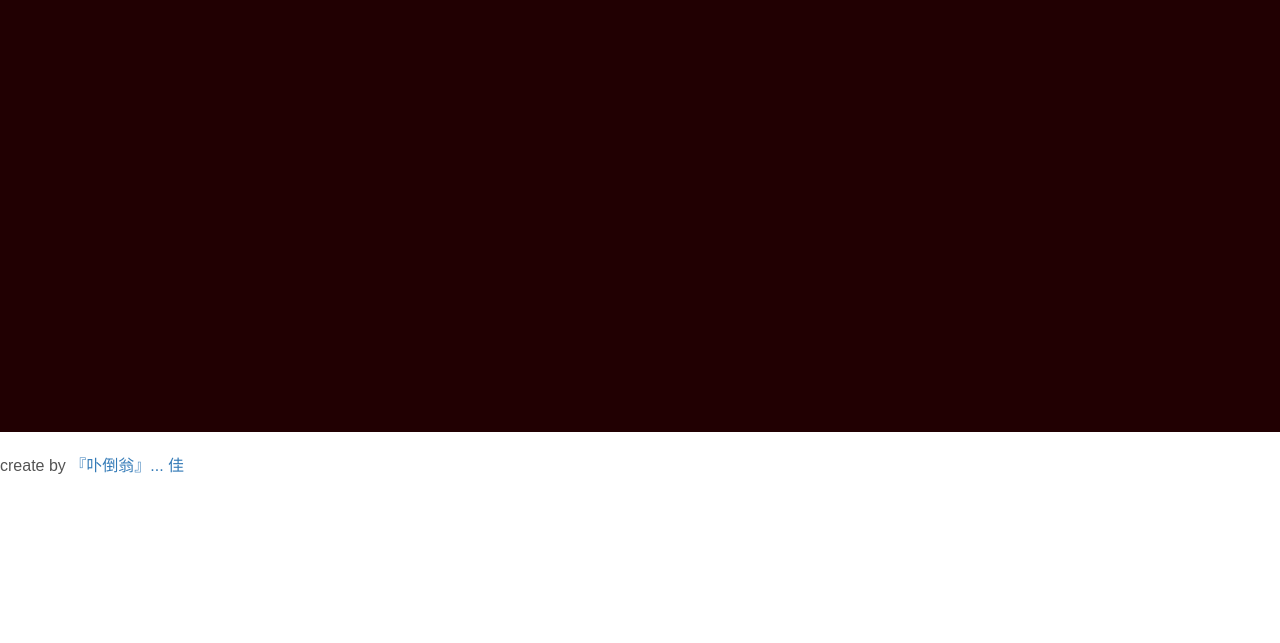
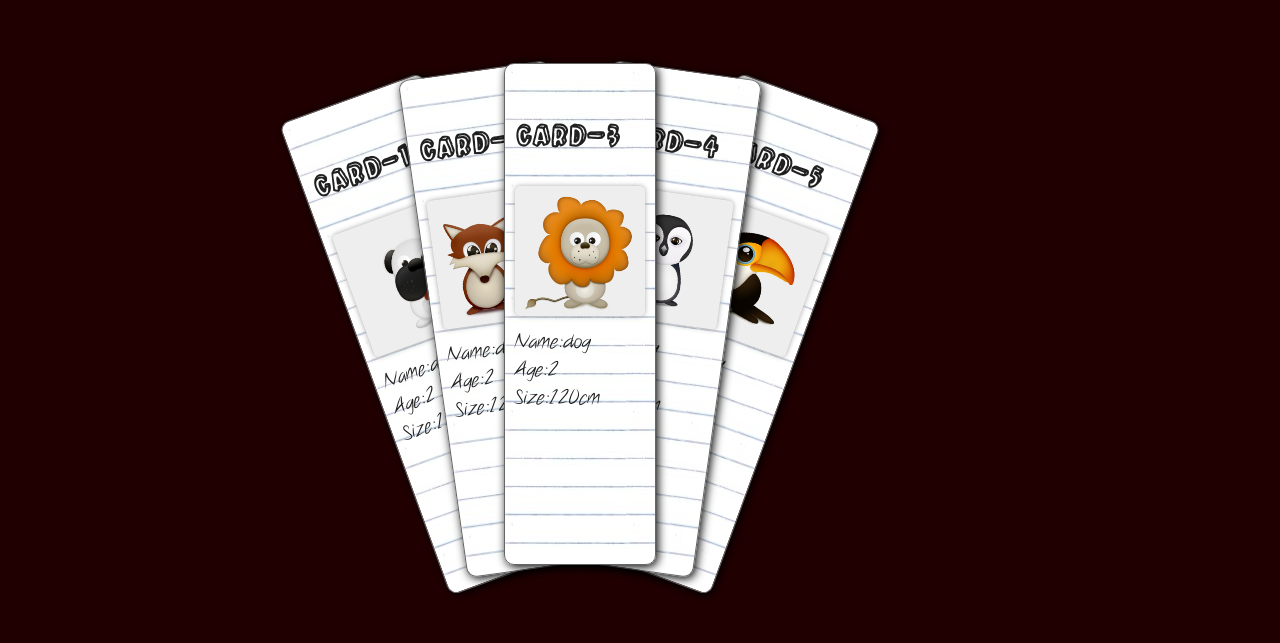
Before and after one commit to hjjia/h5translate3d, a plain HTML site: page index.html in a window 1280 px wide. Shown: the part 1568-2211 px from the top of the page. Before the commit the page ends 2044 px from the top, so only its background shows below. Drawn offline with Linux system fonts and the light colour scheme.

Commit message:
html5特效

```diff
--- a/index.html
+++ b/index.html
@@ -36,8 +36,40 @@
                         </div>
                     </li>
                 </ul>
+
+                <div class="wrapper">
+                    <div>
+                        <ul id="index-cards">
+                            <li id="card-1">
+                                <h3>card-1</h3>
+                                <img src="public/translate/images/img_t9dog2_trans.png">
+                                <p>Name:dog<br/>Age:2<br/>Size:120cm</p>
+                            </li>
+                            <li id="card-2">
+                                <h3>card-2</h3>
+                                <img src="public/translate/images/img_t9foxy_trans.png">
+                                <p>Name:dog<br/>Age:2<br/>Size:120cm</p>
+                            </li>
+                            <li id="card-3">
+                                <h3>card-3</h3>
+                                <img src="public/translate/images/img_t9lion_trans.png">
+                                <p>Name:dog<br/>Age:2<br/>Size:120cm</p>
+                            </li>
+                            <li id="card-4">
+                                <h3>card-4</h3>
+                                <img src="public/translate/images/img_t9penguino_trans.png">
+                                <p>Name:dog<br/>Age:2<br/>Size:120cm</p>
+                            </li>
+                            <li id="card-5">
+                                <h3>card-5</h3>
+                                <img src="public/translate/images/img_t9tuqui_trans.png">
+                                <p>Name:dog<br/>Age:2<br/>Size:120cm</p>
+                            </li>
+                        </ul>
+                    </div>
+                </div>
+
             </div>
-
         </div>
     </div>
 
--- a/public/translate/css/translate.css
+++ b/public/translate/css/translate.css
@@ -12,7 +12,7 @@ body{
 }
 .main{
     width: 100%;
-    min-height: 1000px;
+    height: 1000px;
     position: relative;
     background-color: #210002;
 }
@@ -65,7 +65,7 @@ body{
 
 .content{
     width: 100%;
-    min-height: 1000px;
+    min-height: 1300px;
     background-color:#210002 ;
     z-index: 99;
     position: relative;
@@ -129,3 +129,131 @@ body{
 .copyright .link:hover{
     color: #23527c;
 }
+
+@font-face {
+    font-family: "KulminoituvaRegular";
+    src: url(../font/kulminoituva.woff) format("woff");
+}
+@font-face {
+    font-family: "NotethisRegular";
+    src: url(../font/Note_this.woff) format("woff");
+}
+
+body{
+    background-color: #202020;
+    color: #202020;
+    font-size: 125%;
+    font-family: NotethisRegular, Verdana, Arial, sans-serif;
+}
+h1,h2,h3,h4,h5,h6{
+    font-family: KulminoituvaRegular, "Arial Black", Gadget, sans-serif;
+    font-size: 1.5em;
+}
+.wrapper{
+    width: 960px;
+    margin: 210px auto 0;
+}
+.wrapper:after{
+    content: '';
+    display: block;
+    clear: both;
+}
+ul#index-cards{
+    margin-top: 70px;
+}
+ul#index-cards li{
+    background: url(../images/img_card_bg.jpg) repeat;
+    height: 450px;
+    width: 130px;
+    display: block;
+    float: left;
+    border: 1px solid #666;
+    padding: 25px 10px;
+    margin-bottom: 75px;
+    position: relative;
+    -webkit-border-radius: 10px;
+    -moz-border-radius: 10px;
+    border-radius: 10px;
+    -webkit-box-shadow:2px 2px 10px #000 ;
+    -moz-box-shadow: 2px 2px 10px #000;
+    -moz-transition: all 0.5s ease-in-out;
+    -webkit-transition: all 0.5s ease-in-out;
+}
+
+ul#index-cards li img{
+    width: 130px;
+    height: 130px;
+    background-color: #eeeeee;
+    border-radius: 5px;
+    -webkit-box-shadow: 0 0 5px #aaa;
+    -moz-box-shadow: 0 0 5px #aaa;
+    margin-top: 7px;
+}
+ul#index-cards li p{
+    margin-top: 5px;
+    text-align: left;
+    line-height: 28px;
+}
+
+#card-1{
+    -webkit-transform: rotate(-20deg);
+    -ms-transform: rotate(-20deg);
+    z-index: 1;
+    left: 160px;
+    top: 20px;
+}
+#card-2{
+    -webkit-transform: rotate(-8deg);
+    -ms-transform: rotate(-8deg);
+    z-index: 2;
+    left: 80px;
+    top: 5px;
+}
+#card-3{
+    z-index: 3;
+}
+#card-4{
+    -webkit-transform: rotate(8deg);
+    -ms-transform: rotate(8deg);
+    z-index: 2;
+    left: -80px;
+    top: 5px;
+}
+#card-5{
+    -webkit-transform: rotate(20deg);
+    -ms-transform: rotate(20deg);
+    z-index: 1;
+    left: -160px;
+    top: 20px;
+}
+/* Hover States */
+
+ul#index-cards li:hover {
+    z-index:4;
+}
+
+#card-1:hover {
+    -moz-transform: scale(1.1) rotate(-18deg);
+    -webkit-transform: scale(1.1) rotate(-18deg);
+
+}
+
+#card-2:hover {
+    -moz-transform: scale(1.1) rotate(-8deg);
+    -webkit-transform: scale(1.1) rotate(-8deg);
+}
+
+#card-3:hover {
+    -moz-transform: scale(1.1) rotate(2deg);
+    -webkit-transform: scale(1.1) rotate(2deg);
+}
+
+#card-4:hover {
+    -moz-transform: scale(1.1) rotate(12deg);
+    -webkit-transform: scale(1.1) rotate(12deg);
+}
+
+#card-5:hover {
+    -moz-transform: scale(1.1) rotate(22deg);
+    -webkit-transform: scale(1.1) rotate(22deg);
+}
```
Also changed, not shown: public/translate/font/Note_this.woff (added), public/translate/font/kulminoituva.woff (added), public/translate/images/img_card_bg.jpg (added), public/translate/images/img_demo.png (added), public/translate/images/img_t9dog2_trans.png (added), public/translate/images/img_t9foxy_trans.png (added), public/translate/images/img_t9lion_trans.png (added), public/translate/images/img_t9penguino_trans.png (added), public/translate/images/img_t9tuqui_trans.png (added).
